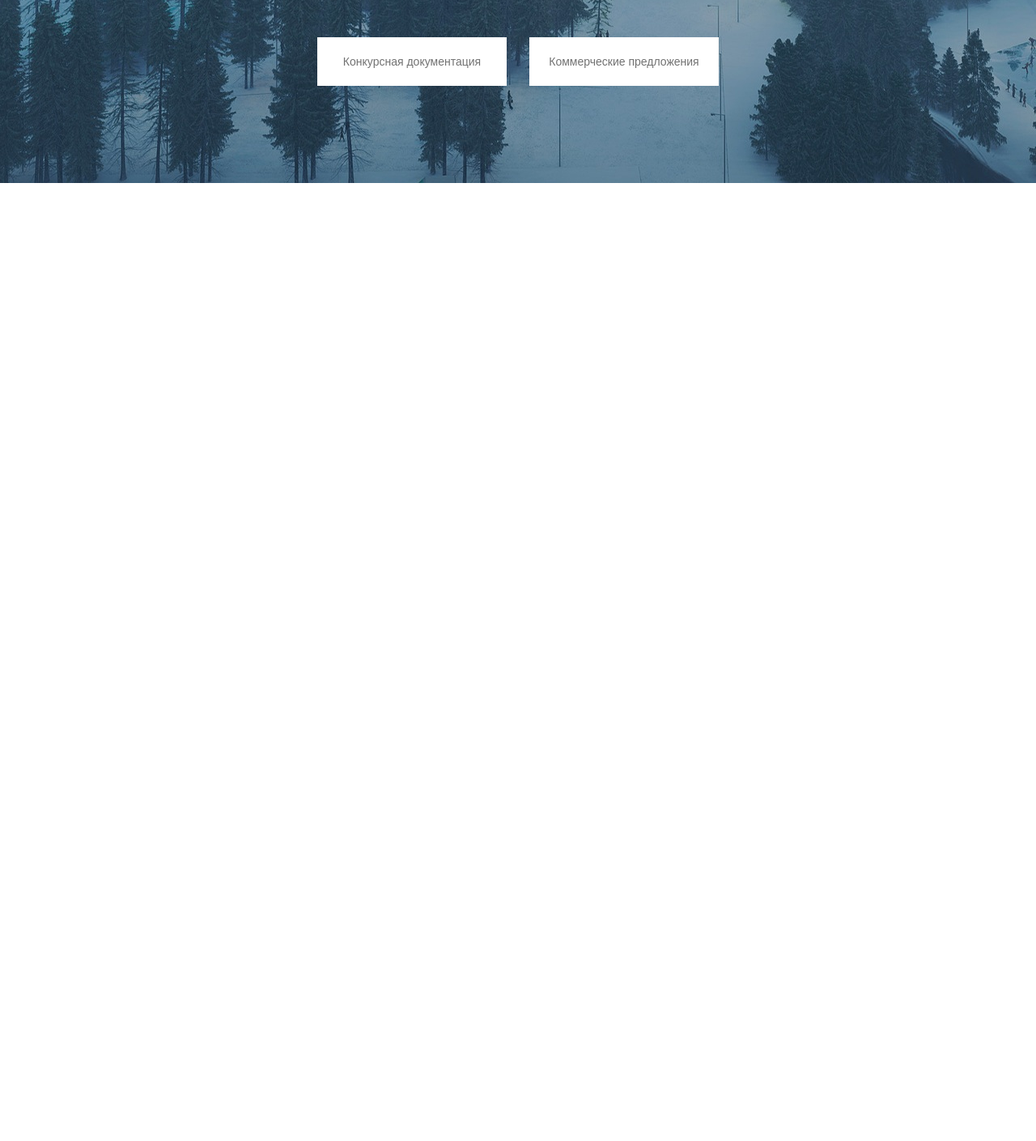
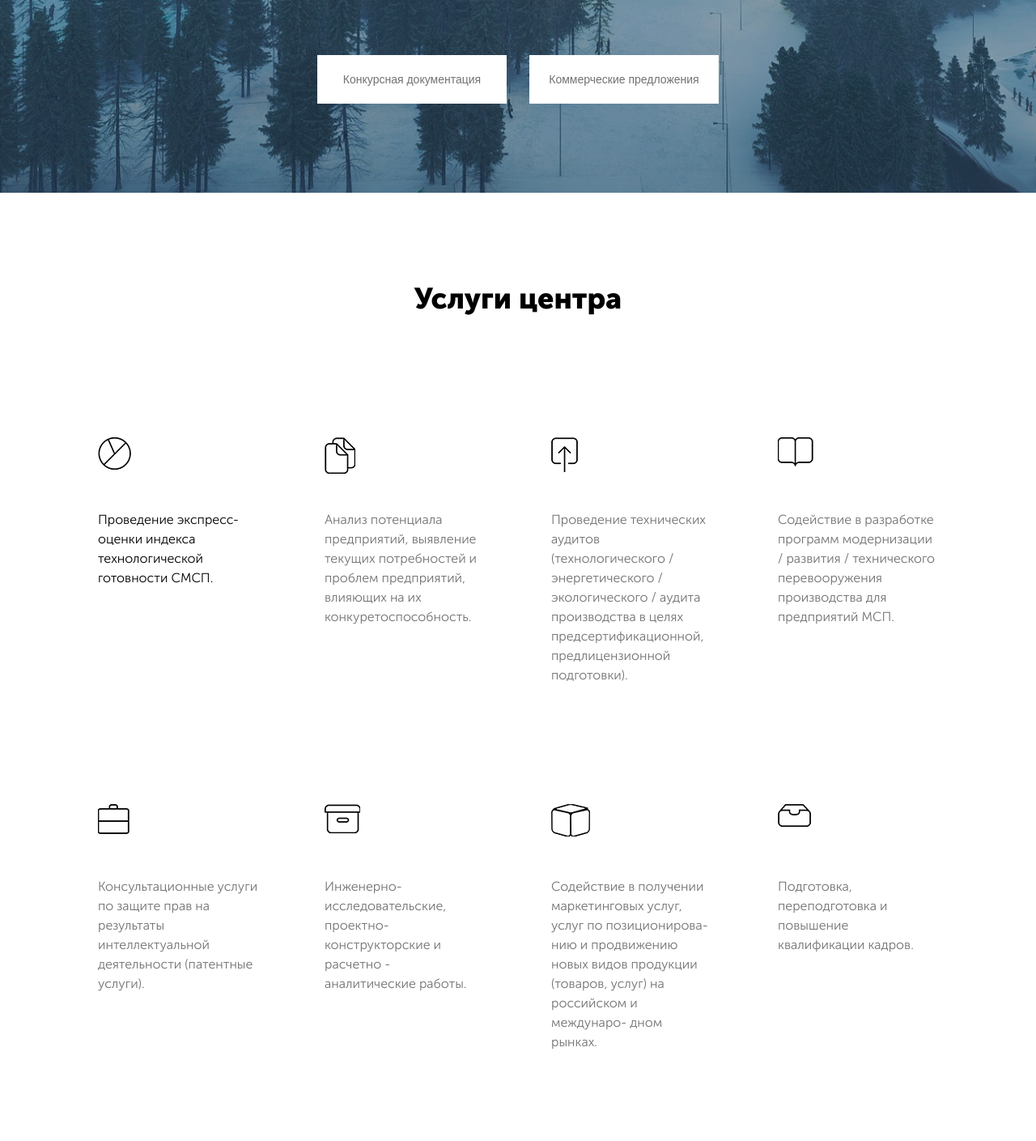
Before and after one commit to Frozenzxc/Engineering-center, a plain HTML site: page index.html in a window 1280 px wide. Shown: the part 740-2149 px from the top of the page at 81% size. Before the commit the page ends 800 px from the top, so only its background shows below. Drawn offline with Linux system fonts and the light colour scheme; files whose address does not match are found by name; a web font is replaced by a local one.

Commit message:
added services block

```diff
--- a/css/style.css
+++ b/css/style.css
@@ -63,13 +63,14 @@ body {
   background-position: top center;
   background-repeat: no-repeat;
   background-size: cover;
-  position: fixed;
-  min-height: 966px;
   top: 0;
   left: 0;
+  min-height: 966px;
   min-width: 1000px;
   width: 100%;
+  padding-bottom: 110px;
   /*flex-wrap: wrap;*/
+
 
 }
 
@@ -185,7 +186,6 @@ body {
   padding-top: 76px;
   color: #ffffff;
   text-align: center;
-
 }
 .bot-head__title--uppercase {
   text-transform: uppercase;
@@ -220,6 +220,7 @@ body {
   text-align: center;
   font-size: 16px;
   font-weight: 700;
+  line-height: 24px;
   color: #ffffff;
   margin-top: 35px;
 }
@@ -250,3 +251,79 @@ body {
  color: #ffffff;
  background-color: #ee700e;
 }
+.titles {
+  font-size: 36px;
+  font-weight: 900;
+  text-align: center;
+}
+.services {
+  padding-top: 80px;
+  padding-bottom: 90px;
+  width: 100%;
+  background-color: #ffffff;
+  display: flex;
+  flex-wrap: wrap;
+  justify-content: space-between;
+}
+.services__item {
+  width: 25%;
+  display: block;
+  min-height: 346px;
+  padding: 40px;
+  border: 1px solid transparent;
+  text-decoration: none;
+}
+.service__icon {
+  width: 48px;
+  height: 48px;
+  margin-bottom: 42px;
+}
+.service__text {
+  font-size: 16px;
+  font-weight: 300;
+  color: #727272;
+  line-height: 24px;
+}
+.service__info {
+  font-size: 15px;
+  font-weight: 300;
+  opacity: 0;
+  padding-top: 48px;
+}
+.services__item:hover {
+  border: 1px solid #ee700e;
+  color: #ee700e;
+}
+.service__info:hover {
+  text-decoration: underline;
+}
+.services__item:hover .service__text{
+   color: #ee700e;
+}
+.services__item:visited {
+  color: #ee700e;
+}
+.services__item:hover .service__info{
+   opacity: 1;
+}
+.services__item:visited .service__text{
+  color: #000000;
+  font-weight: 900;
+  text-decoration: underline;
+}
+
+.news {
+  background-image: url('../images/background/news.png');
+  background-repeat: no-repeat;
+  background-size: cover;
+  top: 0;
+  left: 0;
+  min-height: 964px;
+  min-width: 1000px;
+  width: 100%;
+  padding-top: 78px;
+  padding-bottom: 82px;
+}
+.titles--white {
+  color: #ffffff;
+}
--- a/index.html
+++ b/index.html
@@ -132,6 +132,110 @@
 			</div>
 		</div>
 	</header>
-
+	<div class="services">
+			<div class="container">
+				<h2 class="titles">
+					Услуги центра
+				</h2>
+				<div class="services">
+					<a class="services__item" href="">
+						<div class="service__icon">
+							<img src="images/icons/lighticons-1.png" alt="lighticons-1">
+						</div>
+						<div class="service__text">
+							Проведение экспресс-оценки индекса технологической готовности СМСП.
+						</div>
+						<div class="service__info">
+							Подробнее
+						</div>
+					</a>
+					<a class="services__item">
+						<div class="service__icon">
+							<img src="images/icons/lighticons-2.png" alt="lighticons-2">
+						</div>
+						<div class="service__text">
+							Анализ потенциала предприятий, выявление текущих потребностей и проблем предприятий, влияющих на их конкуретоспособность.
+						</div>
+						<div class="service__info">
+							Подробнее
+						</div>
+					</a>
+					<a class="services__item">
+						<div class="service__icon">
+							<img src="images/icons/lighticons-3.png" alt="lighticons-3">
+						</div>
+						<div class="service__text">
+							Проведение технических аудитов (технологического / энергетического / экологического / аудита производства в целях предсертификационной, предлицензионной подготовки).
+						</div>
+						<div class="service__info">
+							Подробнее
+						</div>
+					</a>
+					<a class="services__item">
+						<div class="service__icon">
+							<img src="images/icons/lighticons-4.png" alt="lighticons-4">
+						</div>
+						<div class="service__text">
+							Содействие в разработке программ модернизации / развития / технического перевооружения производства для предприятий МСП.
+						</div>
+						<div class="service__info">
+							Подробнее
+						</div>
+					</a>
+					<a class="services__item">
+						<div class="service__icon">
+							<img src="images/icons/lighticons-5.png" alt="lighticons-5">
+						</div>
+						<div class="service__text">
+							Консультационные услуги по защите прав на результаты интеллектуальной деятельности (патентные услуги).
+						</div>
+						<div class="service__info">
+							Подробнее
+						</div>
+					</a>
+					<a class="services__item">
+						<div class="service__icon">
+							<img src="images/icons/lighticons-6.png" alt="lighticons-6">
+						</div>
+						<div class="service__text">
+							Инженерно-исследовательские, проектно-конструкторские и расчетно - аналитические
+							работы.
+						</div>
+						<div class="service__info">
+							Подробнее
+						</div>
+					</a>
+					<a class="services__item">
+						<div class="service__icon">
+							<img src="images/icons/lighticons-7.png" alt="lighticons-7">
+						</div>
+						<div class="service__text">
+							Содействие в получении маркетинговых услуг, услуг по позиционирова- нию и продвижению новых видов продукции (товаров, услуг) на российском и междунаро- дном рынках.
+						</div>
+						<div class="service__info">
+							Подробнее
+						</div>
+					</a>
+					<a class="services__item">
+						<div class="service__icon">
+							<img src="images/icons/lighticons-8.png" alt="lighticons-8">
+						</div>
+						<div class="service__text">
+							Подготовка, переподготовка и повышение квалификации кадров.
+						</div>
+						<div class="service__info">
+							Подробнее
+						</div>
+					</a>
+				</div>
+			</div>
+		</div>
+	<div class="news">
+		<div class="container">
+			<h2 class="titles titles--white">
+				Новости
+			</h2>
+		</div>
+	</div>
 </body>
 </html>
```
Also changed, not shown: images/icons/lighticons-1.png (added), images/icons/lighticons-2.png (added), images/icons/lighticons-3.png (added), images/icons/lighticons-4.png (added), images/icons/lighticons-5.png (added), images/icons/lighticons-6.png (added), images/icons/lighticons-7.png (added), images/icons/lighticons-8.png (added), 1 other file.
